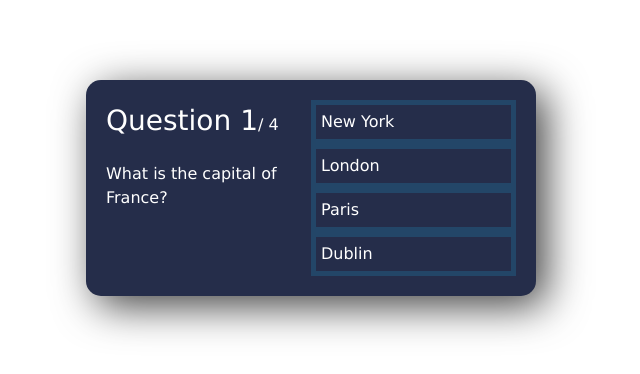
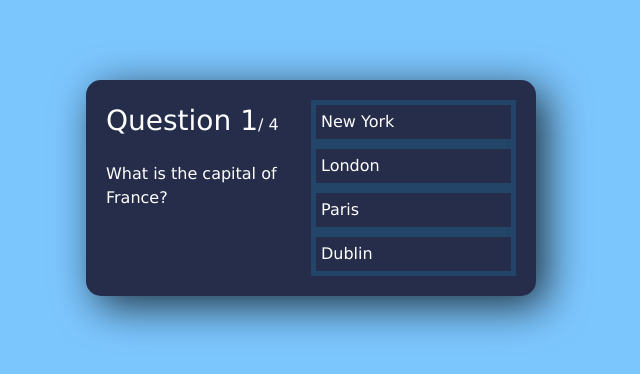
Before and after one commit to gholamreza-hasnzade/learning-reactjs, a React (Create React App) app: page / in a window 1280 px wide. Shown: the part 212-586 px from the top of the page, without its empty margins (329-969 px from the left). Built offline with nearby package versions, Linux system fonts and the light colour scheme.

Commit message:
change color background

```diff
--- a/src/class-components/quize-app/index.js
+++ b/src/class-components/quize-app/index.js
@@ -50,12 +50,12 @@ class GuizeApp extends Component {
         };
     }
     render() {
-        const { questions, showScore } = this.state;
+        const { questions, showScore, score } = this.state;
         return (
             <div className="app">
                 {/* next div is for showing user score */}
                 {showScore ? (
-                    <div className="score-section">You scored 0 out of 4</div>
+                    <div className="score-section">You scored {score} out of {questions.length}</div>
                 ) : (
                     <>
                         <div className="question-section">
--- a/src/class-components/quize-app/quize.css
+++ b/src/class-components/quize-app/quize.css
@@ -12,7 +12,7 @@ body {
   }
 
   body {
-    background-color: #7cc6fe;
+    background-color: #7cc6fe !important;
     display: flex;
     justify-content: center;
     align-items: center;
```
